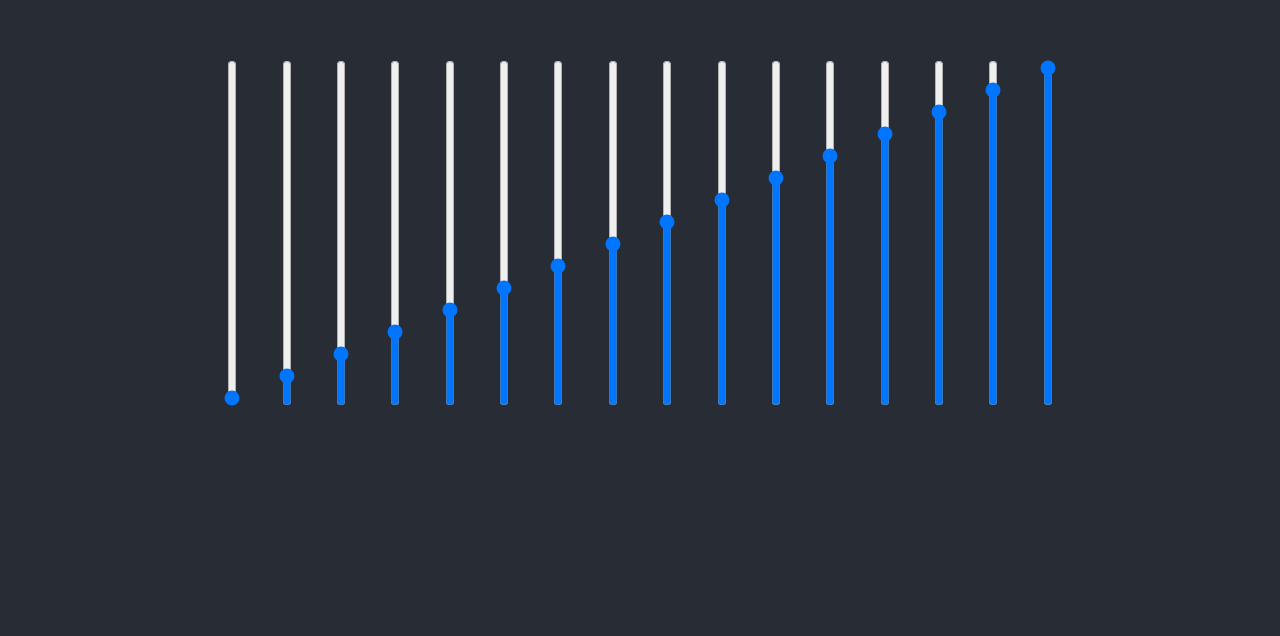
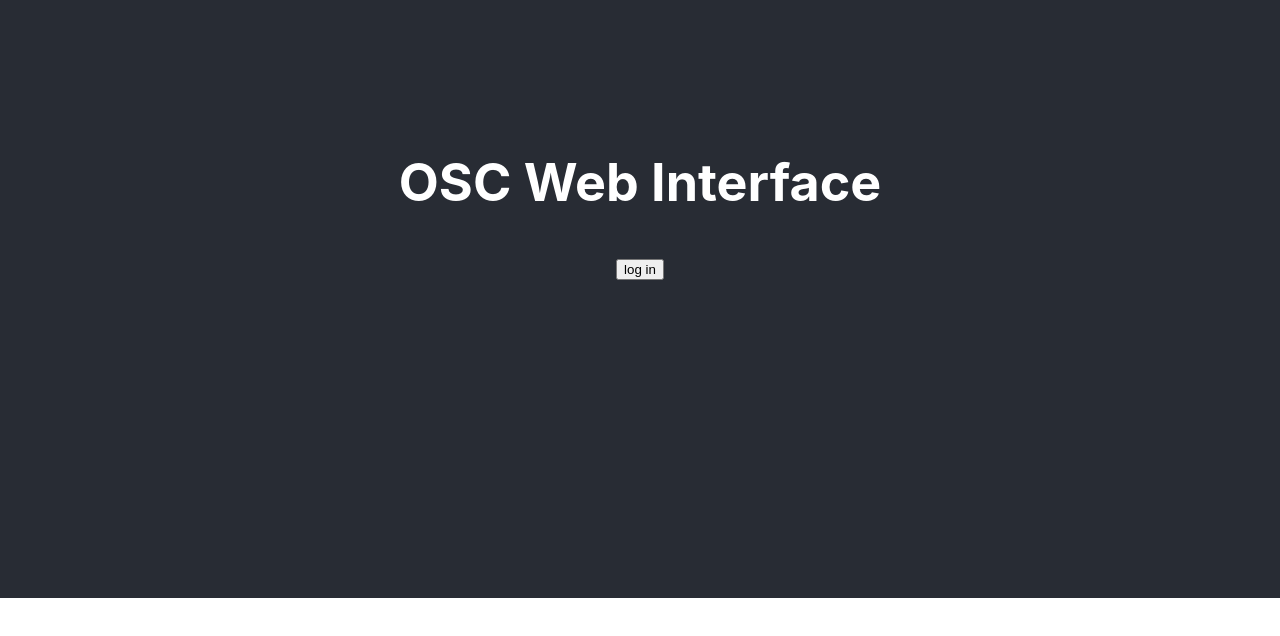
Before and after one commit to vsandstrom/TonejsTest, a React (Create React App) app: page / in a window 1280 px wide. Shown: the part 202-838 px from the top of the page. After the commit the page ends 800 px from the top, so only its background shows below. Built offline with nearby package versions, Linux system fonts and the light colour scheme.

Commit message:
start-component + sick styling

```diff
--- a/src/App.css
+++ b/src/App.css
@@ -40,16 +40,53 @@
 .container {
   display: flex;
   justify-content: center;
-  flex-direction: column;
-  transform: rotate(-90deg);
-  width: 30%;
+  flex-direction: row;
 }
 
-.container > input {
-  margin: 5%;
+.sliderDiv {
+  margin-top: 300px;
+  transform: rotate(-90deg);
+  width: 80px;
 }
 
-@media screen and (min-width: 440px) {
+.sliderDiv > input {
+  cursor: pointer;
+  -webkit-appearance: none;;
+  background: transparent;
+  width: 300px;
+}
+
+.sliderDiv > input[type="range"]::-webkit-slider-runnable-track {
+  background: #b4166d;
+  height: 30px;
+  border-radius: 14px;
+}
+
+.sliderDiv > input[type="range"]::-webkit-slider-thumb {
+  -webkit-appearance: none;
+  margin-top: 0px;
+  height: 30px;
+  width: 30px;
+  border-radius: 10px;
+
+  background-color: #01ccbb;
+}
+
+.sliderDiv > input[type="range"]::-moz-range-track {
+  background: darkblue;
+  height: 30px;
+  border-radius: 14px;
+}
+
+.sliderDiv > input[type="range"]::-moz-range-thumb {
+  -webkit-appearance: none;
+  margin-top: (30/2 - 15/2);
+  height: 15px;
+  background-color: darkcyan;
+}
+
+
+/* @media screen and (min-width: 440px) {
   .container {
     display: flex;
     justify-content: center;
@@ -62,4 +99,4 @@
     flex-wrap: wrap;
   }
 
-}
+} */
--- a/src/App.tsx
+++ b/src/App.tsx
@@ -1,20 +1,31 @@
 import React, { useState, useCallback, useEffect, useLayoutEffect } from 'react';
+import useWebSocket, { ReadyState } from 'react-use-websocket';
 import './App.css';
-import Board from './board';
-
-// const socket = new WebSocket("localhost");
-const valueArray = Array(16);
+import Welcome from './components/welcome';
+import Board from './components/board';
 
 function App() {
+  let [loggedIn, setLoggedIn] = useState(false);
+
   return (
     <div className="App">
       <header className="App-header">
         <div className="container">
-          <Board />
+          {
+            (loggedIn)
+            ? <Board />
+
+            : <div><Welcome /><button onClick={(e) => {
+                setLoggedIn(!loggedIn)
+            }}>log in</button></div>
+          }
+
         </div>
       </header>
     </div>
   );
 }
 
+
+
 export default App;
--- a/src/slider.tsx
+++ b/src/components/slider.tsx
@@ -26,7 +26,9 @@ class Slider extends React.Component<sliderProps, sliderState> {
     // return the React Node here:
     render() {
         return (
-            <input className="fader" type="range" onChange={(e) => this.props.handleChange(e)} defaultValue={(this.props.sliderValue)} min="0" max="1000"></input>
+            <div className="sliderDiv">
+                <input className="fader" type="range" onChange={(e) => this.props.handleChange(e)} defaultValue={(this.props.sliderValue)} min="0" max="1000"></input>
+            </div>
         )
     }
 }
--- /dev/null
+++ b/src/components/welcome.tsx
@@ -0,0 +1,24 @@
+import React, { ReactEventHandler } from 'react';
+import { BooleanLiteral } from 'typescript';
+
+interface WelcomeProps {
+}
+
+interface WelcomeState {
+
+}
+
+class Welcome extends React.Component<WelcomeProps, WelcomeState> {
+    handleInput(event: ReactEventHandler<HTMLInputElement>) {
+
+    }
+    render() {
+        return (
+            <div className="welcomeContainer">
+                <h1>OSC Web Interface</h1>
+            </div>
+        )
+    }
+}
+
+export default Welcome;
```
Also changed, not shown: src/components/board.tsx (renamed from src/board.tsx).
